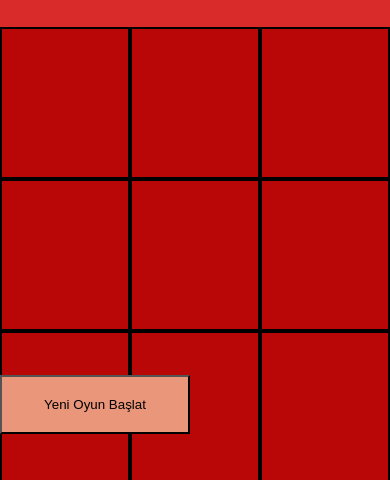
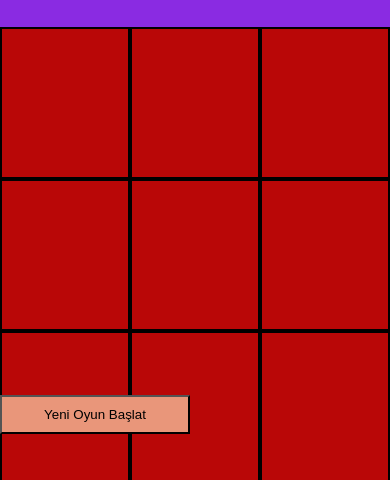
Before and after one commit to DemirGuclu/Tic-Tac-Toe, a plain HTML site: page index.html in a window 390 px wide. Shown: the part 160-640 px from the top of the page. Drawn offline with Linux system fonts and the light colour scheme.

Commit message:
button sayfaya sığdırıldı

```diff
--- a/css/styles.css
+++ b/css/styles.css
@@ -69,8 +69,8 @@ h3 {
 
 button {
     width: 190px;
-    padding-top: 20px;
-    padding-bottom: 20px;
+    padding-top: 10px;
+    padding-bottom: 10px;
     display: flex;
     flex-direction: column-reverse;
     flex-wrap: wrap;
@@ -100,3 +100,14 @@ h3#Xs {
     position: absolute;
     left: 0px;
 }
+
+/* maksimum genişlik 800 px (800px altı) iken bu css kuralları geçerlidir
+    800px üstü için bu kurallar uygulanmaz
+*/
+@media (max-width: 800px) {
+
+    body {
+        background-color: blueviolet;
+    }
+
+}
```
